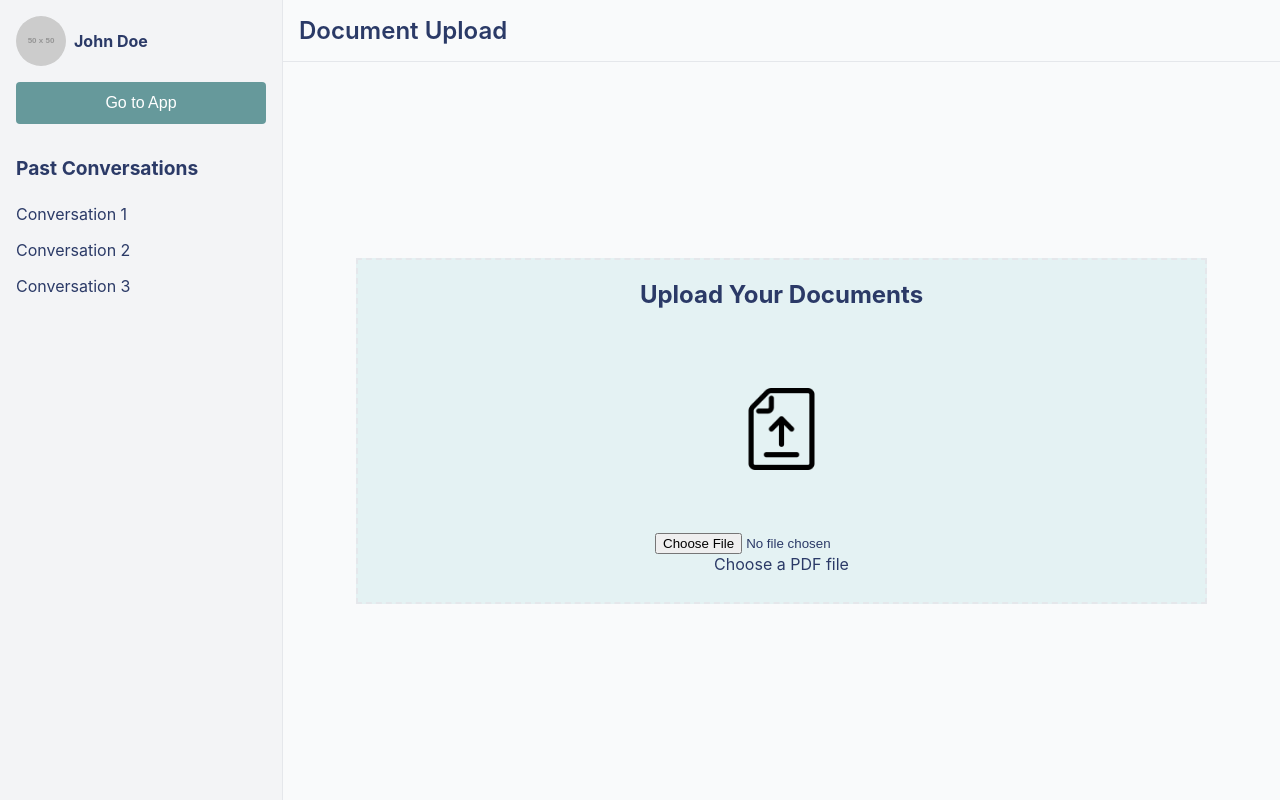
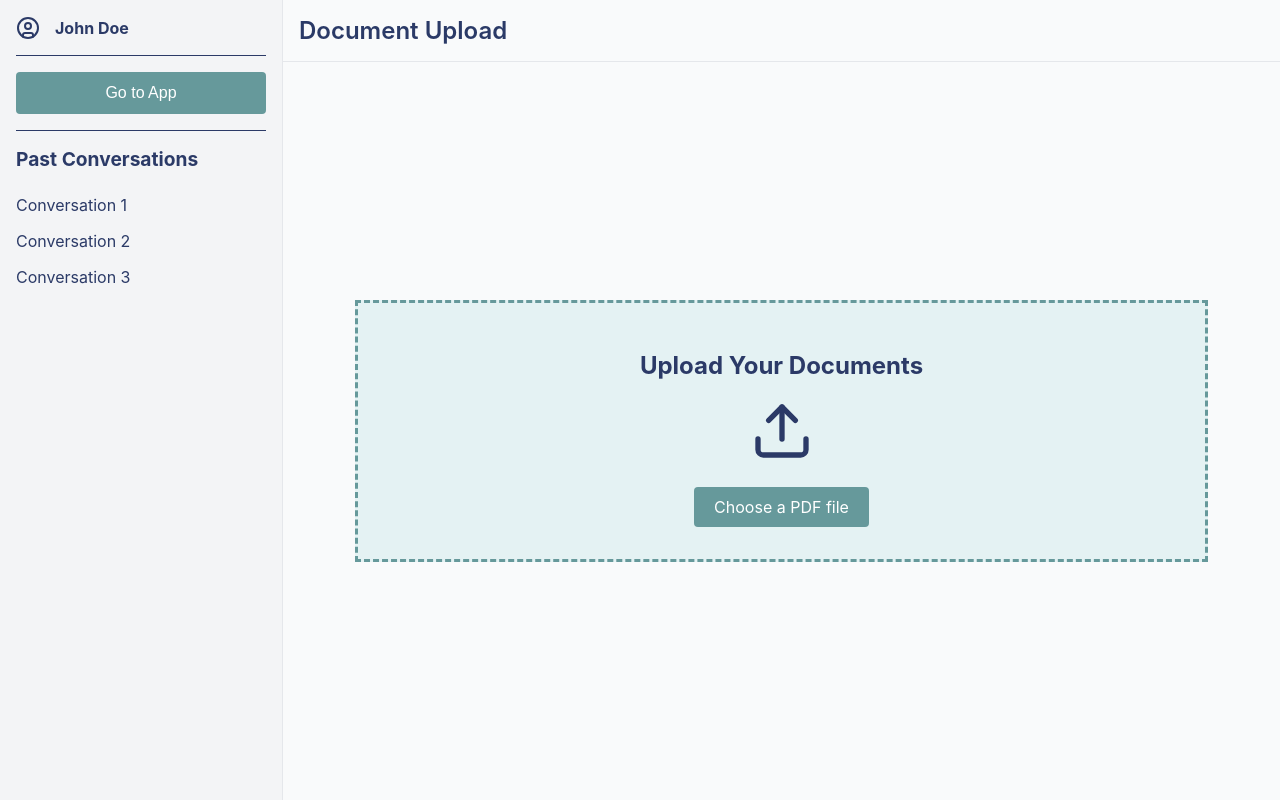
Before and after one commit to Swastik3/LMS-Buddy, a React (Create React App) app: page /uploadDocuments in a window 1280 px wide. Built offline with nearby package versions, Linux system fonts and the light colour scheme.

Commit message:
Updated UI

```diff
--- a/src/App.tsx
+++ b/src/App.tsx
@@ -4,6 +4,7 @@ import { BrowserRouter as Router, Routes, Route, useNavigate } from 'react-route
 import axios from 'axios';
 import UploadDocuments from './UploadDocuments';
 import { text } from 'stream/consumers';
+import { UserCircle } from 'lucide-react';
 
 // Define the base URL for the backend
 const API_BASE_URL = 'http://localhost:8000';
@@ -107,7 +108,7 @@ const AIHomepage: React.FC = () => {
     <div className="ai-assistant-layout" id="root">
       <aside className="ai-assistant-sidebar">
         <div className="user-info">
-          <img src="https://via.placeholder.com/50" alt="User Avatar" className="user-avatar" />
+          <UserCircle />
           <span className="user-name">{currentUser}</span>
         </div>
         <button className="upload-button" onClick={() => navigate('/uploadDocuments')}>Upload Documents</button>
--- a/src/UploadDocuments.tsx
+++ b/src/UploadDocuments.tsx
@@ -1,6 +1,8 @@
 import React, { useState } from 'react';
 import { useNavigate } from 'react-router-dom';
 import './components/Chat.css';
+import { Upload } from 'lucide-react';
+import { UserCircle } from 'lucide-react';
 
 const UploadDocuments: React.FC = () => {
   const [fileName, setFileName] = useState<string | null>(null);
@@ -45,7 +47,7 @@ const UploadDocuments: React.FC = () => {
     <div className="ai-assistant-layout" id="root">
       <aside className="ai-assistant-sidebar">
         <div className="user-info">
-          <img src="https://via.placeholder.com/50" alt="User Avatar" className="user-avatar" />
+        <UserCircle />
           <span className="user-name">{currentUser}</span>
         </div>
         <button className="chat-button" onClick={() => navigate('/')}>Go to App</button>
@@ -67,7 +69,7 @@ const UploadDocuments: React.FC = () => {
           <div className="upload-assistant-input">
             <h2>Upload Your Documents</h2>
             <div className="upload-icon">
-              <img src={require('./components/upload.png')} alt="Upload icon" />
+              <Upload size={64} color="var(--ai-assistant-text)" />
             </div>
             <input
               type="file"
--- a/src/components/Chat.css
+++ b/src/components/Chat.css
@@ -86,6 +86,7 @@ body {
 .conversations-list {
   flex-grow: 1;
   overflow-y: auto;
+  border-top: 1px solid var(--ai-assistant-text);
 }
 
 .conversations-list h2 {
@@ -135,10 +136,11 @@ body {
   padding-inline: 50px;
   align-items:center;
   justify-content: center;
-  border: 2px dashed var(--ai-assistant-border);
+  border: 3px dashed var(--ai-assistant-primary);
   background-color: var(--ai-assistant-ai-msg);
   text-align: center;
-  padding-bottom: 1.75em;
+  padding-bottom: 2em;
+  padding-top: 1.75em;
   width: 100vh;
 }
 
@@ -269,3 +271,54 @@ img{
   align-content: center;
   justify-content: center;
 }
+
+
+.file-upload-input {
+  display: none;
+}
+
+.file-upload-label {
+  display: inline-block;
+  padding: 10px 20px;
+  background-color: var(--ai-assistant-primary);
+  color: white;
+  border-radius: 4px;
+  cursor: pointer;
+  transition: background-color 0.2s;
+}
+
+.file-upload-label:hover {
+  background-color: var(--ai-assistant-primary-hover);
+}
+
+.upload-success {
+  color: #4caf50;
+  margin-top: 10px;
+}
+
+.upload-error {
+  color: #f44336;
+  margin-top: 10px;
+}
+
+.upload-icon {
+  margin-bottom: 20px;
+}
+
+.user-info{
+  display: flex;
+  align-items: center;
+  margin-bottom: 1rem;
+  justify-content: flex-start;
+  padding-bottom: 15px;
+  border-bottom: 1px solid var(--ai-assistant-text);
+}
+
+.user-name{
+  padding-left: 15px;
+
+}
+
+.todo-list{
+  border-top: 1px solid var(--ai-assistant-text);
+}
```
